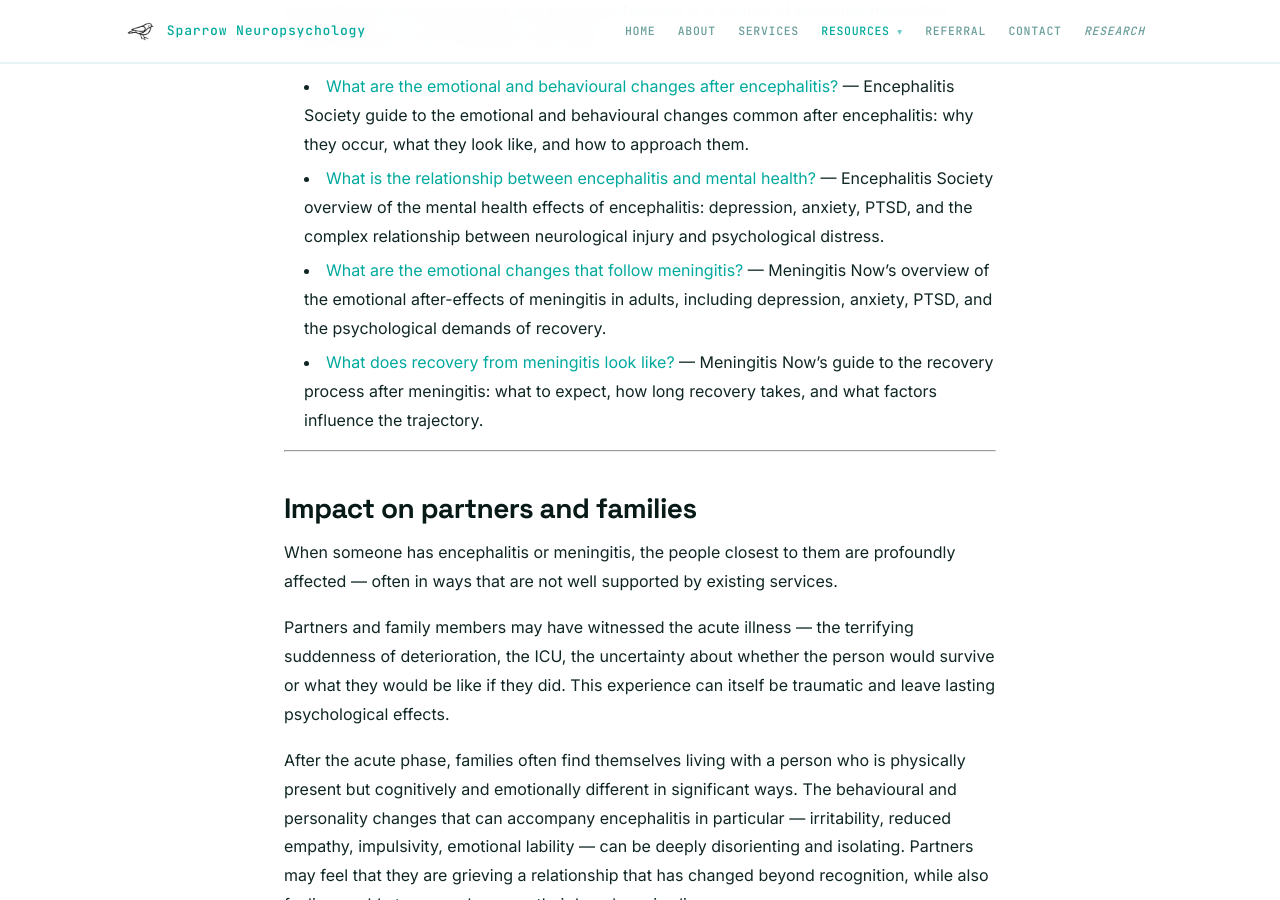
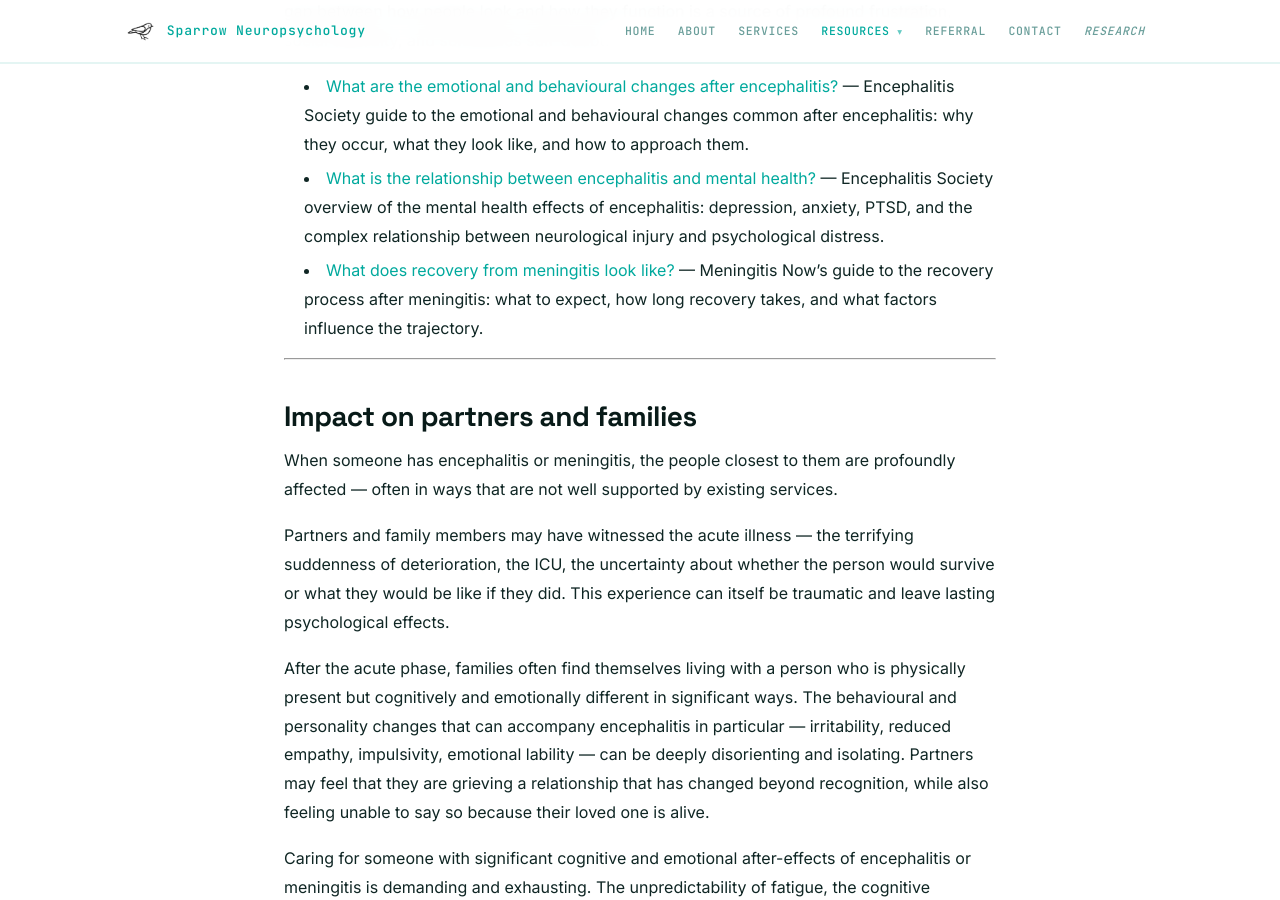
Before and after one commit to cfxb/sparrow-clinic, a Jekyll site: the page built from resources/encephalitis-and-meningitis.md, in a window 1280 px wide and 900 px high, scrolled down 6129 px. Built offline with Jekyll 4.4.1, drawn with Linux system fonts in a browser that asks for light colours.

Commit message:
Remove low-content meningitis emotional changes link
Co-Authored-By: Claude Sonnet 4.6 <noreply@anthropic.com>

```diff
--- a/resources/encephalitis-and-meningitis.md
+++ b/resources/encephalitis-and-meningitis.md
@@ -93,7 +93,6 @@ For many survivors, the psychological demands of recovery are as significant as
 
 - [What are the emotional and behavioural changes after encephalitis?](https://www.encephalitis.info/effects-of-encephalitis/emotional-and-behavioural-changes/){:target="_blank" rel="noopener"} — Encephalitis Society guide to the emotional and behavioural changes common after encephalitis: why they occur, what they look like, and how to approach them.
 - [What is the relationship between encephalitis and mental health?](https://www.encephalitis.info/effects-of-encephalitis/mental-health-and-encephalitis/){:target="_blank" rel="noopener"} — Encephalitis Society overview of the mental health effects of encephalitis: depression, anxiety, PTSD, and the complex relationship between neurological injury and psychological distress.
-- [What are the emotional changes that follow meningitis?](https://www.meningitisnow.org/meningitis-explained/after-effects-meningitis/emotional-changes/){:target="_blank" rel="noopener"} — Meningitis Now's overview of the emotional after-effects of meningitis in adults, including depression, anxiety, PTSD, and the psychological demands of recovery.
 - [What does recovery from meningitis look like?](https://www.meningitisnow.org/meningitis-explained/after-effects-meningitis/recovering-from-meningitis/){:target="_blank" rel="noopener"} — Meningitis Now's guide to the recovery process after meningitis: what to expect, how long recovery takes, and what factors influence the trajectory.
 
 ---
```
